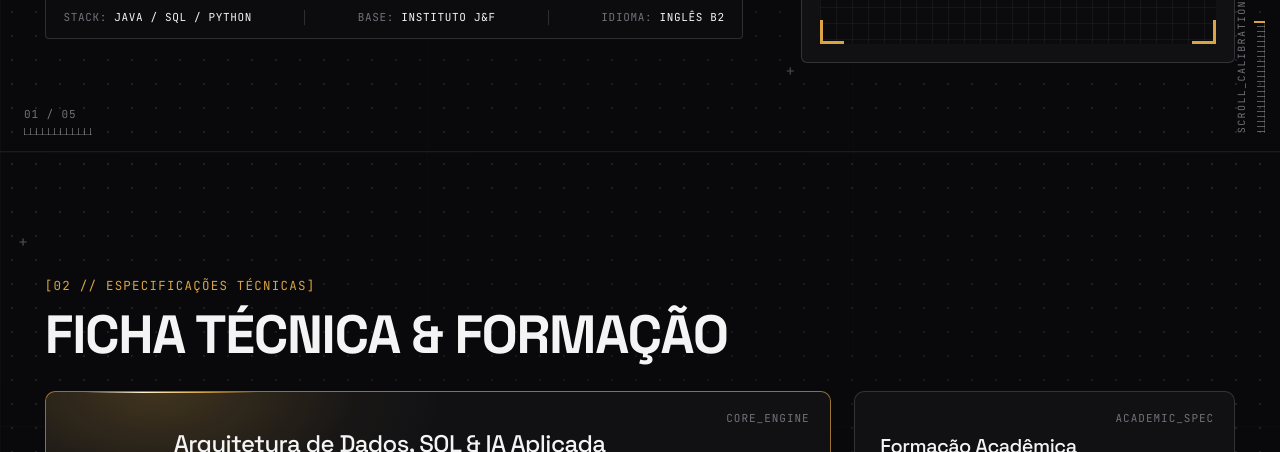
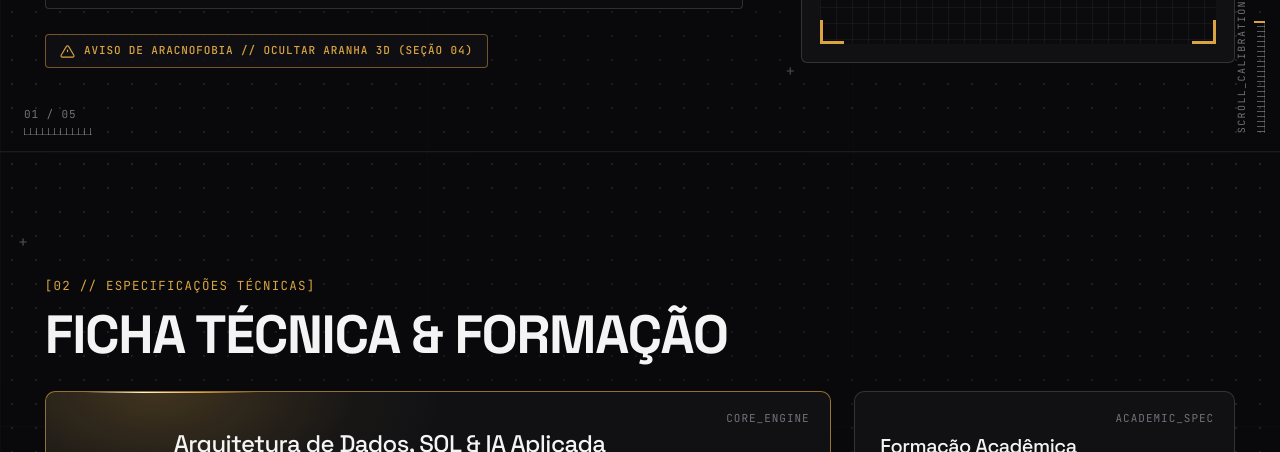
Before and after one commit to ODonegatti/ODonegatti.github.io, a plain HTML site: page index.html in a window 1280 px wide. Shown: the part 648-1100 px from the top of the page. Drawn offline with nearby package versions, Linux system fonts and the light colour scheme.

Commit message:
feat(hero): add synchronized arachnophobia warning button on hero section

```diff
--- a/index.html
+++ b/index.html
@@ -160,6 +160,28 @@
                 <span class="gd-telemetry-key">IDIOMA:</span>
                 <span class="gd-telemetry-val">INGLÊS B2</span>
               </span>
+            </div>
+
+            <!-- Botao de Aviso de Aracnofobia na Primeira Pagina (Hero) -->
+            <div class="gd-reveal">
+              <button
+                type="button"
+                class="gd-arachnophobia-btn"
+                data-arachnophobia-toggle
+                aria-pressed="false"
+                aria-controls="black-widow-canvas">
+                <svg class="gd-arachnophobia-icon" width="15" height="15" viewBox="0 0 24 24" fill="none" stroke="currentColor" stroke-width="1.8" aria-hidden="true">
+                  <path d="M10.29 3.86 1.82 18a2 2 0 0 0 1.71 3h16.94a2 2 0 0 0 1.71-3L13.71 3.86a2 2 0 0 0-3.42 0Z"></path>
+                  <line x1="12" y1="9" x2="12" y2="13"></line>
+                  <line x1="12" y1="17" x2="12.01" y2="17"></line>
+                </svg>
+                <span
+                  class="gd-arachnophobia-text"
+                  data-label-default="AVISO DE ARACNOFOBIA // OCULTAR ARANHA 3D (SEÇÃO 04)"
+                  data-label-active="MODO SEM ARANHA ATIVO // RESTAURAR ARANHA 3D">
+                  AVISO DE ARACNOFOBIA // OCULTAR ARANHA 3D (SEÇÃO 04)
+                </span>
+              </button>
             </div>
           </div>
 
@@ -576,6 +598,7 @@
             type="button"
             id="gdArachnophobiaToggle"
             class="gd-arachnophobia-btn"
+            data-arachnophobia-toggle
             aria-pressed="false"
             aria-controls="black-widow-canvas">
             <svg class="gd-arachnophobia-icon" width="15" height="15" viewBox="0 0 24 24" fill="none" stroke="currentColor" stroke-width="1.8" aria-hidden="true">
--- a/js/black-widow-3d.js
+++ b/js/black-widow-3d.js
@@ -31,22 +31,23 @@
   let onArachnophobiaToggleHook = null;
 
   function initArachnophobiaToggle() {
-    const btn = document.getElementById('gdArachnophobiaToggle');
+    const buttons = document.querySelectorAll('[data-arachnophobia-toggle], #gdArachnophobiaToggle');
     const stage = document.querySelector('#arsenal .gd-arsenal-stage');
-    if (!btn || !stage) return;
-
-    const textSpan = btn.querySelector('.gd-arachnophobia-text');
+    if (!buttons.length || !stage) return;
 
     const applySafeState = (safeActive) => {
       isArachnophobiaSafe = Boolean(safeActive);
-      btn.setAttribute('aria-pressed', String(isArachnophobiaSafe));
       stage.classList.toggle('is-arachnophobia-safe', isArachnophobiaSafe);
 
+      buttons.forEach((btn) => {
+        btn.setAttribute('aria-pressed', String(isArachnophobiaSafe));
+        const textSpan = btn.querySelector('.gd-arachnophobia-text');
         if (textSpan) {
           textSpan.textContent = isArachnophobiaSafe
             ? (textSpan.dataset.labelActive || 'MODO SEM ARANHA ATIVO // RESTAURAR ARANHA 3D')
             : (textSpan.dataset.labelDefault || 'AVISO DE ARACNOFOBIA // OCULTAR ARANHA');
         }
+      });
 
       if (isArachnophobiaSafe) {
         stage.style.setProperty('--nodes-reveal', '1');
@@ -61,8 +62,10 @@
       }
     };
 
+    buttons.forEach((btn) => {
       btn.addEventListener('click', () => {
         applySafeState(!isArachnophobiaSafe);
+      });
     });
   }
 
```
Lines whose indentation alone changed are shown as unchanged.
